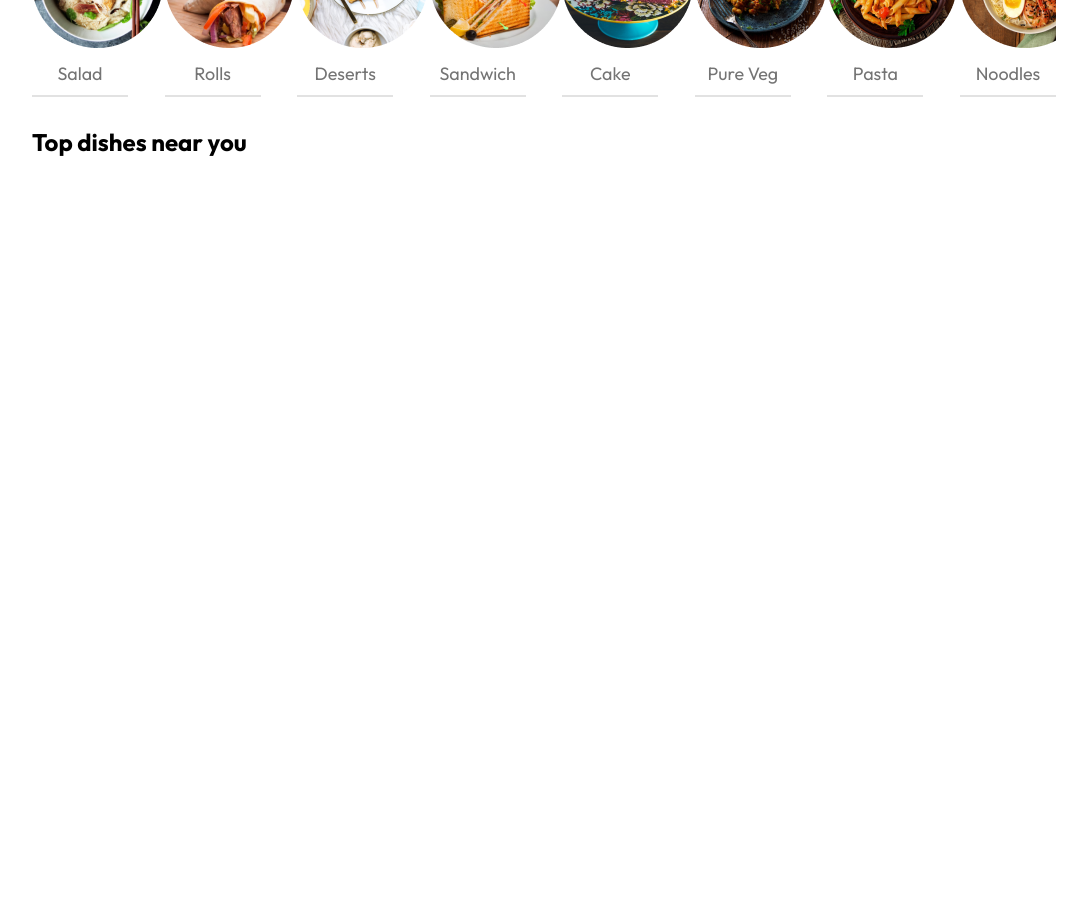
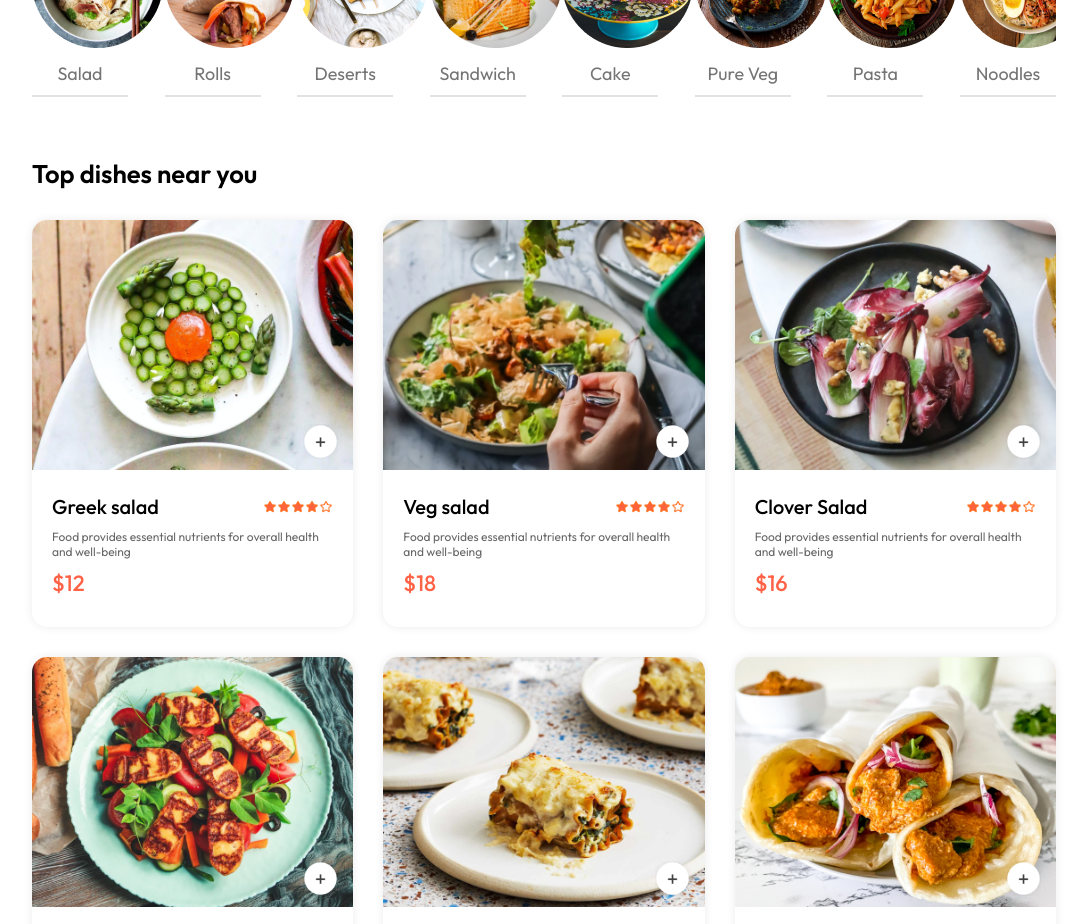
Before and after one commit to iamharie/Food-Delivery-App, a React (Vite) app in the folder frontend/: page / in a window 1280 px wide. Shown: the part 820-1744 px from the top of the page, without its empty margins (96-1183 px from the left). Before the commit the page ends 977 px from the top, so only its background shows below. Built offline with nearby package versions, Linux system fonts and the light colour scheme.

Commit message:
added FoodItem component and modified FoodDisplay components; styling completed

```diff
--- a/frontend/src/components/FoodDisplay/FoodDisplay.css
+++ b/frontend/src/components/FoodDisplay/FoodDisplay.css
@@ -0,0 +1,14 @@
+.food-display {
+  margin-top: 30px;
+}
+.food-display h2 {
+  font-size: max(2vw, 24px);
+  font-weight: 600;
+}
+.food-display-list {
+  display: grid;
+  grid-template-columns: repeat(auto-fill, minmax(240px, 1fr));
+  margin-top: 30px;
+  gap: 30px;
+  row-gap: 30px;
+}
--- a/frontend/src/components/FoodDisplay/FoodDisplay.jsx
+++ b/frontend/src/components/FoodDisplay/FoodDisplay.jsx
@@ -1,5 +1,6 @@
 import React, { useContext } from "react";
 import { StoreContext } from "../../context/StoreContext";
+import FoodItem from "../FoodItem/FoodItem";
 import "./FoodDisplay.css";
 
 export default function FoodDisplay({ category }) {
@@ -7,6 +8,20 @@
   return (
     <div className="food-display" id="food-display">
       <h2>Top dishes near you</h2>
+      <div className="food-display-list">
+        {food_list.map((item, index) => {
+          return (
+            <FoodItem
+              key={index}
+              id={item._id}
+              name={item.name}
+              description={item.description}
+              price={item.price}
+              image={item.image}
+            />
+          );
+        })}
+      </div>
     </div>
   );
 }
--- /dev/null
+++ b/frontend/src/components/FoodItem/FoodItem.css
@@ -0,0 +1,70 @@
+.food-item {
+  width: 100%;
+  margin: auto;
+  border-radius: 15px;
+  box-shadow: 0px 0px 10px #00000015;
+  transition: 0.3s;
+  animation: fadeIn 1s;
+}
+
+.food-item-image {
+  width: 100%;
+  border-radius: 15px 15px 0px 0px;
+}
+
+.food-item-info {
+  padding: 20px;
+}
+
+.food-item-name-rating {
+  display: flex;
+  justify-content: space-between;
+  align-items: center;
+  margin-bottom: 10px;
+}
+
+.food-item-name-rating p {
+  font-size: 20px;
+  font-weight: 500;
+}
+
+.food-item-name-rating img {
+  width: 70px;
+}
+.food-item-desc {
+  color: #676767;
+  font-size: 12px;
+}
+.food-item-price {
+  color: tomato;
+  font-size: 22px;
+  font-weight: 500;
+  margin: 10px 0px;
+}
+
+.food-item-img-container {
+  position: relative;
+}
+
+.food-item-img-container .add {
+  width: 35px;
+  position: absolute;
+  bottom: 15px;
+  right: 15px;
+  cursor: pointer;
+  border: 50%;
+}
+.food-item-counter {
+  position: absolute;
+  bottom: 15px;
+  right: 15px;
+  display: flex;
+  align-items: center;
+  gap: 10px;
+  padding: 6px;
+  border-radius: 50px;
+  background-color: white;
+}
+.food-item-counter img {
+  width: 30px;
+}
--- /dev/null
+++ b/frontend/src/components/FoodItem/FoodItem.jsx
@@ -0,0 +1,43 @@
+import React, { useState } from "react";
+import { assets } from "../../assets/assets";
+import "./FoodItem.css";
+
+export default function FoodItem({ id, name, price, description, image }) {
+  const [itemCount, setItemCount] = useState(0);
+  return (
+    <div className="food-item">
+      <div className="food-item-img-container">
+        <img className="food-item-image" src={image} alt="" />
+        {!itemCount ? (
+          <img
+            className="add"
+            onClick={() => setItemCount((prev) => prev + 1)}
+            src={assets.add_icon_white}
+          />
+        ) : (
+          <div className="food-item-counter">
+            <img
+              onClick={() => setItemCount((prev) => prev - 1)}
+              src={assets.remove_icon_red}
+              alt=""
+            />
+            <p>{itemCount}</p>
+            <img
+              onClick={() => setItemCount((prev) => prev + 1)}
+              src={assets.add_icon_green}
+              alt=""
+            />
+          </div>
+        )}
+      </div>
+      <div className="food-item-info">
+        <div className="food-item-name-rating">
+          <p>{name}</p>
+          <img src={assets.rating_starts} alt="" />
+        </div>
+        <p className="food-item-desc">{description}</p>
+        <p className="food-item-price">${price}</p>
+      </div>
+    </div>
+  );
+}
```
